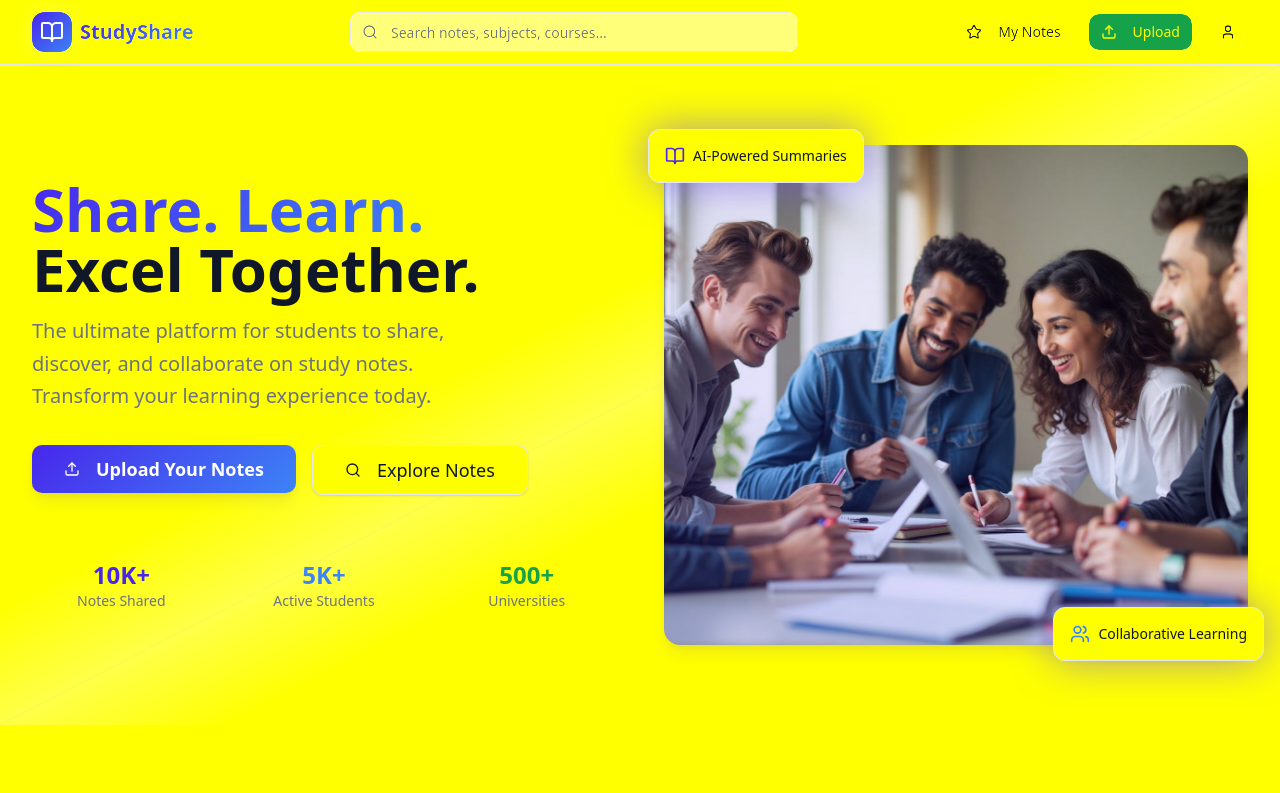
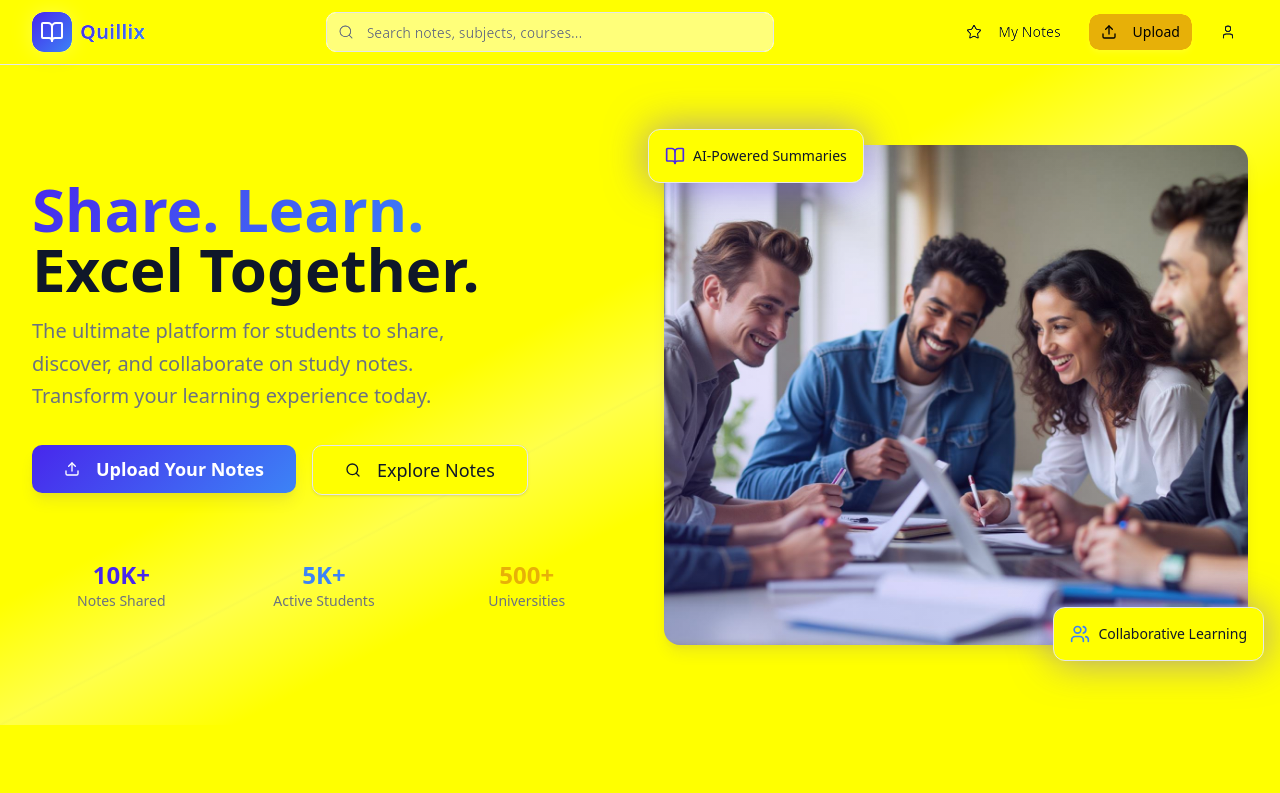
Before and after one commit to PratikMishra-debug/verse-notes-ai, a React (Vite) app: page / in a window 1280 px wide. Shown: the top 793 px of the page. Built offline with nearby package versions, Linux system fonts and the light colour scheme; the HTML template or start-up script is replaced by a standard one.

Commit message:
Refactor: Update color scheme

```diff
--- a/index.html
+++ b/index.html
@@ -3,12 +3,12 @@
   <head>
     <meta charset="UTF-8" />
     <meta name="viewport" content="width=device-width, initial-scale=1.0" />
-    <title>StudyShare - Share, Learn, Excel Together</title>
+    <title>Quillix - Smart Note Sharing Platform</title>
     <meta name="description" content="The ultimate platform for students to share, discover, and collaborate on study notes. AI-powered summaries, voice transcription, and collaborative learning tools." />
-    <meta name="author" content="StudyShare" />
+    <meta name="author" content="Quillix" />
     <meta name="keywords" content="study notes, student collaboration, AI summaries, note sharing, academic platform, university notes" />
 
-    <meta property="og:title" content="StudyShare - Share, Learn, Excel Together" />
+    <meta property="og:title" content="Quillix - Smart Note Sharing Platform" />
     <meta property="og:description" content="Transform your learning experience with AI-powered note sharing and collaborative study tools for students." />
     <meta property="og:type" content="website" />
     <meta property="og:image" content="https://lovable.dev/opengraph-image-p98pqg.png" />
--- a/src/components/Header.tsx
+++ b/src/components/Header.tsx
@@ -14,7 +14,7 @@ export const Header = () => {
                 <BookOpen className="h-6 w-6 text-white" />
               </div>
               <h1 className="text-xl font-bold bg-gradient-hero bg-clip-text text-transparent">
-                StudyShare
+                Quillix
               </h1>
             </div>
           </div>
--- a/src/index.css
+++ b/src/index.css
@@ -31,9 +31,9 @@ All colors MUST be HSL.
     --muted: 220 13% 95%;
     --muted-foreground: 220 9% 46%;
 
-    /* Accent: Vibrant Study Green */
-    --accent: 142 76% 36%;
-    --accent-foreground: 255 255 255;
+    /* Accent: Academic Gold */
+    --accent: 45 93% 47%;
+    --accent-foreground: 0 0% 0%;
 
     --destructive: 0 84% 60%;
     --destructive-foreground: 255 255 255;
@@ -96,8 +96,8 @@ All colors MUST be HSL.
     --muted: 220 13% 15%;
     --muted-foreground: 220 9% 65%;
 
-    --accent: 142 76% 46%;
-    --accent-foreground: 222 47% 4%;
+    --accent: 45 93% 57%;
+    --accent-foreground: 0 0% 0%;
 
     --destructive: 0 84% 70%;
     --destructive-foreground: 222 47% 4%;
```
